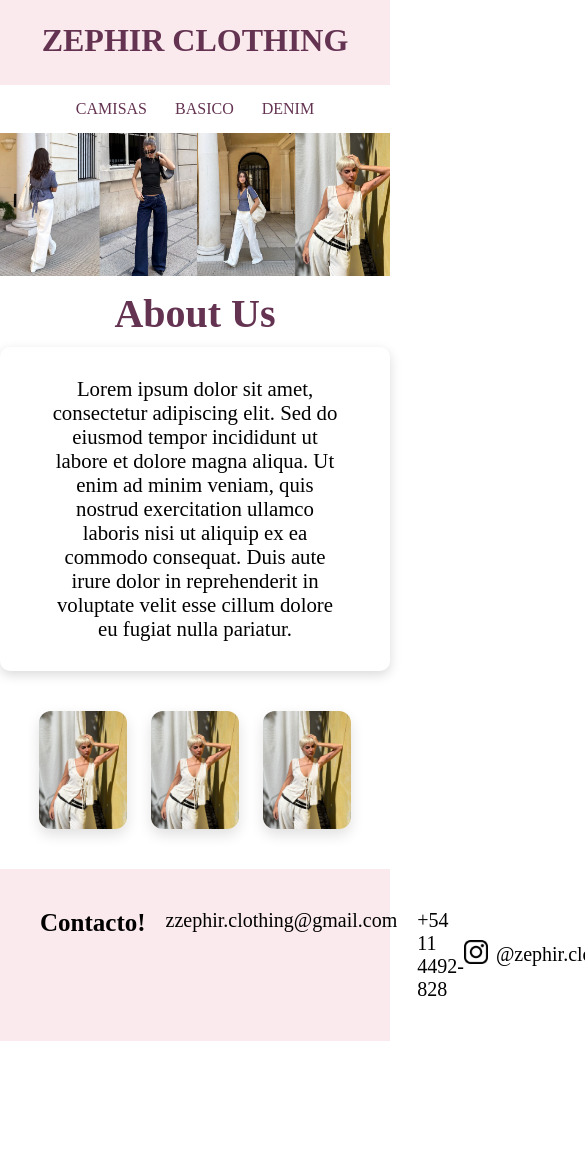
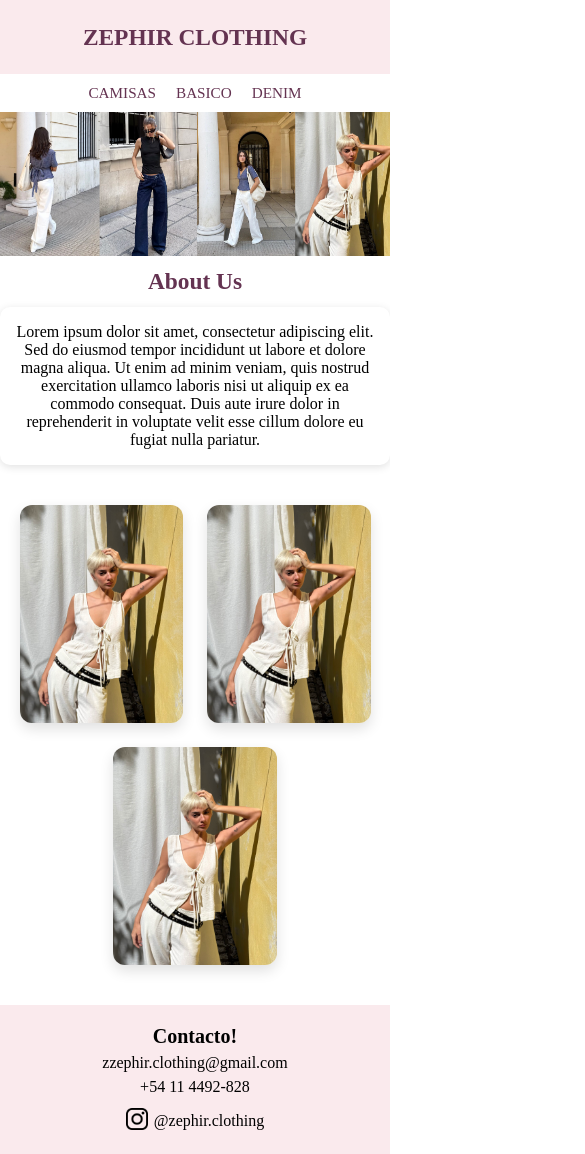
Before and after one commit to merruival/Zephir.clothing, a plain HTML site: page index.html in a window 390 px wide. Shown: the top 1154 px of the page, 585 px wide, since content can reach past the window. Before the commit the page ends 1041 px from the top, so only its background shows below. Drawn offline with Linux system fonts and the light colour scheme.

Commit message:
Update index.css

```diff
--- a/index.css
+++ b/index.css
@@ -61,16 +61,16 @@ h1 {
  width: 80%;
  margin: 40px auto;
  display: flex;
-    justify-content: center;    /* centra el grupo */
-    gap: 40px;                  /* ≈40px entre botones */
-    flex-wrap: wrap;            /* por si en móvil no entran */
+ justify-content: center; /* centra el grupo */
+ gap: 40px; /* ≈40px entre botones */
+ flex-wrap: wrap; /* por si en móvil no entran */
  }
 
  /* Cada botón (enlace) se comporta como tarjeta */
  .btn-img{
  display: block;
-    flex: 1 1 0;                /* que puedan repartirse el ancho */
-    max-width: 400px;           /* evita que se hagan gigantes en pantallas muy grandes */
+ flex: 1 1 0; /* que puedan repartirse el ancho */
+ max-width: 400px; /* evita que se hagan gigantes en pantallas muy grandes */
  transform: translateY(0);
  transition: transform .25s ease, box-shadow .25s ease, filter .25s ease;
  }
@@ -100,7 +100,7 @@ h1 {
  /* Ajustes responsivos opcionales */
  @media (max-width: 900px){
  .btn-img{ max-width: 320px; }
-    .botones{ gap: 24px; }      /* un poco menos de gap en pantallas chicas */
+ .botones{ gap: 24px; } /* un poco menos de gap en pantallas chicas */
  }
 
  footer {
@@ -145,3 +145,126 @@ footer {
  width: 24px;
  height: 24px;
  }
+
+
+ /* =========================
+   BREAKPOINTS RESPONSIVE
+   ========================= */
+
+/* Tablet (≤ 900px): dos columnas para .botones, tipografías más contenidas */
+@media (max-width: 900px) {
+  header {
+    padding: 8px 12px;
+  }
+
+  .menu {
+    flex-wrap: wrap;         /* permite que el menú salte a dos filas si hace falta */
+    gap: 10px;
+    padding: 10px;
+  }
+  .menu a {
+    padding: 10px 8px;
+    font-size: 0.95rem;
+  }
+
+  .about h2 {
+    font-size: clamp(1.6rem, 4.5vw, 2rem);
+  }
+  .about p {
+    max-width: 90%;
+    font-size: 1.05rem;
+    padding: 20px;
+  }
+
+  /* Contenedor de botones un poco más ancho y menor separación */
+  .botones{
+    width: 90%;
+    gap: 24px;
+  }
+
+  /* Dos columnas */
+  .btn-img{
+    flex: 0 1 calc((100% - 24px)/2); /* 2 columnas restando un gap */
+    max-width: none;
+  }
+
+  footer {
+    padding: 24px;
+  }
+  footer ul {
+    gap: 12px;
+  }
+  footer a {
+    font-size: 18px;
+  }
+  .ig {
+    gap: 6px;
+    font-size: 20px;
+  }
+}
+
+/* Mobile (≤ 600px): una columna, todo centrado y más aire para leer cómodo */
+@media (max-width: 600px) {
+  h1 {
+    font-size: clamp(1.2rem, 6vw, 1.6rem);
+  }
+
+  .menu {
+    justify-content: center;
+    gap: 8px;
+  }
+  .menu a {
+    padding: 8px 6px;        /* mantiene área clickeable sin ocupar de más */
+    font-size: 0.95rem;
+  }
+
+  .carruse img {
+    width: 100%;
+    height: auto;
+  }
+
+  .about h2 {
+    margin: 8px 0;
+    font-size: clamp(1.4rem, 6vw, 1.8rem);
+  }
+  .about p {
+    max-width: 92%;
+    margin: 12px auto;
+    padding: 16px;
+    font-size: 1rem;
+    box-shadow: 0 2px 8px rgba(0,0,0,0.12);
+  }
+
+
+  /* Footer apilado y centrado */
+  footer {
+    flex-direction: column;
+    align-items: center;
+    gap: 12px;
+    text-align: center;
+    padding: 20px;
+  }
+  #contacto {
+    font-size: 20px;
+  }
+  footer ul {
+    flex-direction: column;   /* pone mail/teléfono uno debajo del otro */
+    gap: 6px;
+  }
+  footer a {
+    font-size: 16px;
+  }
+  .ig {
+    font-size: 18px;
+  }
+  .ig img {
+    width: 22px;
+    height: 22px;
+  }
+}
+
+/* Extra pequeño (≤ 360px): micro ajustes */
+@media (max-width: 360px) {
+  .about p { font-size: 0.95rem; }
+  .menu a { font-size: 0.9rem; }
+}
```
Lines whose indentation alone changed are shown as unchanged.
